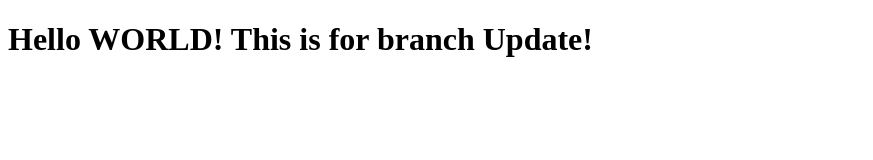
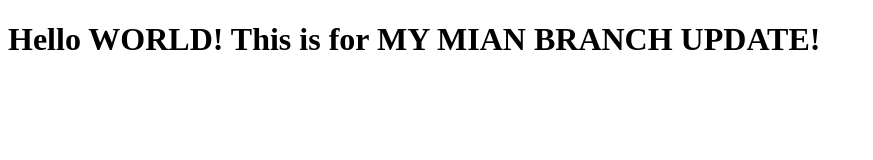
Before and after one commit to Naitsircher/V88_Git_Ass, a plain HTML site: page index.html in a window 1280 px wide. Shown: the whole page, without its empty margins (0-873 px from the left). Drawn offline with Linux system fonts and the light colour scheme.

Commit message:
This is fro main Branch on git Hub

```diff
--- a/index.html
+++ b/index.html
@@ -7,7 +7,7 @@
     <title>Git Assignment1</title>
 </head>
 <body>
-    <h1>Hello WORLD! This is for branch Update!</h1>
+    <h1>Hello WORLD! This is for MY MIAN BRANCH UPDATE!</h1>
 
 </body>
 </html>
```
